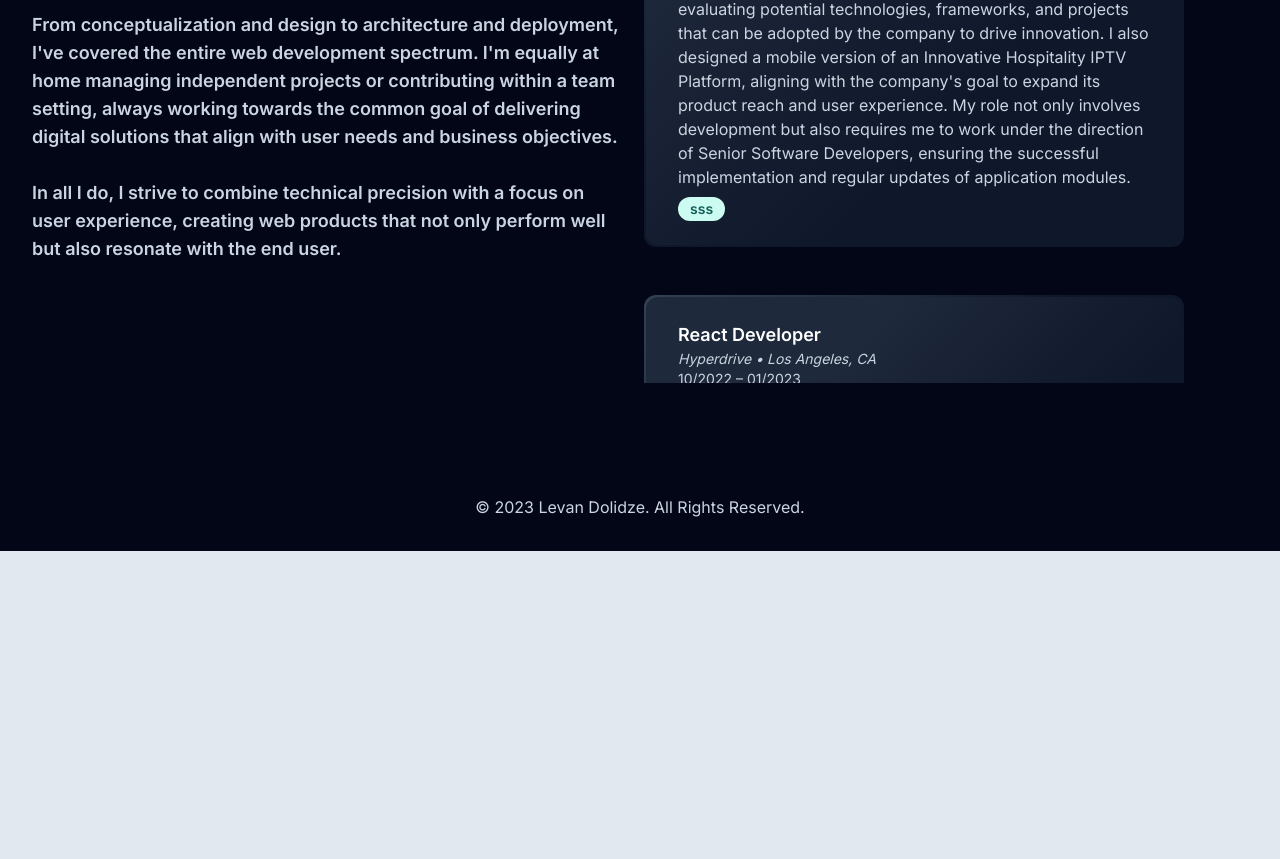
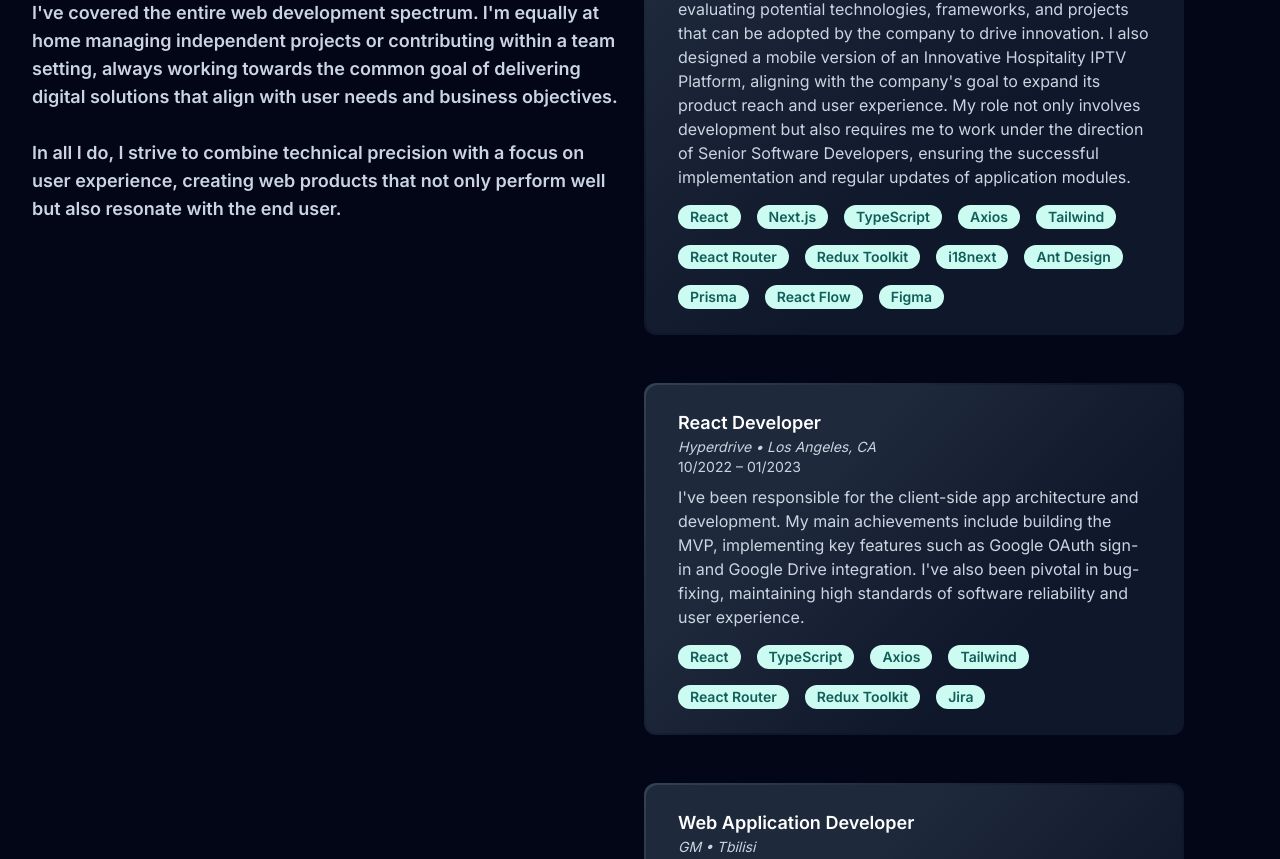
Before and after one commit to Levan-D/portfolio, a Next.js app: page / in a window 1280 px wide. Shown: the part 3581-4440 px from the top of the page. Before the commit the page ends 4132 px from the top, so only its background shows below. Built offline with nearby package versions, Linux system fonts and the light colour scheme; no server answers.

Commit message:
finished exp page

```diff
--- a/app/(homepage)/experience/Experience.tsx
+++ b/app/(homepage)/experience/Experience.tsx
@@ -8,16 +8,16 @@ export default function Experience() {
   return (
     <div
       id="experience"
-      className=" items-center justify-items-center  py-20 md:min-h-screen lg:flex"
+      className="  justify-items-center  py-20 md:min-h-screen lg:flex"
     >
-      <div className="  mx-auto  w-fit max-w-2xl  basis-1/2 py-20 ">
+      <div className=" top-0 mx-auto h-fit w-fit  max-w-2xl basis-1/2  py-20 lg:sticky ">
         <h2 className="textSecondary   text-2xl font-bold  md:text-3xl lg:text-4xl">
           {exp.title}
         </h2>
         <div className="textTertiary mt-4 font-semibold xl:text-lg">{exp.desc}</div>
       </div>
 
-      <div className="max-h-screen  basis-1/2 overflow-x-scroll lg:mr-10 ">
+      <div className="  basis-1/2  lg:mr-10 ">
         <div>
           {exp.pos.map(role => (
             <Card perspective customCSS="max-w-2xl mx-auto " key={uuidv4()}>
@@ -28,7 +28,7 @@ export default function Experience() {
 
                 <p className=" textTertiary mb-2  text-sm  ">{role.date}</p>
                 <div className="textTertiary">{role.desc}</div>
-                <div className="mt-2 flex gap-4">
+                <div className="mt-4 flex flex-wrap gap-4">
                   {role.tech.map(tech => (
                     <div
                       className=" rounded-full bg-teal-100  px-3 py-0.5 text-sm font-semibold text-teal-800 "
--- a/app/data/personalData.tsx
+++ b/app/data/personalData.tsx
@@ -84,7 +84,20 @@ export const personalData = {
             </p>
           </>
         ),
-        tech: ["sss"],
+        tech: [
+          "React",
+          "Next.js",
+          "TypeScript",
+          "Axios",
+          "Tailwind",
+          "React Router",
+          "Redux Toolkit",
+          "i18next",
+          "Ant Design",
+          "Prisma",
+          "React Flow",
+          "Figma",
+        ],
       },
       {
         title: "React Developer",
@@ -99,7 +112,15 @@ export const personalData = {
             reliability and user experience.
           </p>
         ),
-        tech: ["sss"],
+        tech: [
+          "React",
+          "TypeScript",
+          "Axios",
+          "Tailwind",
+          "React Router",
+          "Redux Toolkit",
+          "Jira",
+        ],
       },
       {
         title: "Web Application Developer",
@@ -118,7 +139,7 @@ export const personalData = {
             handling.
           </p>
         ),
-        tech: ["sss"],
+        tech: ["React", "TypeScript", "Firebase", "Axios", "Sass"],
       },
       {
         title: "Freelance: Front-End Developer",
@@ -135,7 +156,7 @@ export const personalData = {
             capabilities.
           </p>
         ),
-        tech: ["sss"],
+        tech: ["HTML", "CSS", "JavaScript", "Axios", "Figma"],
       },
     ],
   },
--- a/app/layout.tsx
+++ b/app/layout.tsx
@@ -62,7 +62,7 @@ export default function RootLayout({ children }: { children: React.ReactNode })
           <Modal />
           <ToastContainer position="top-center" theme="dark" newestOnTop />
 
-          <main className=" grow  overflow-x-hidden px-8">{children}</main>
+          <main className=" grow   px-8">{children}</main>
           <Footer />
         </body>
       </html>
```
